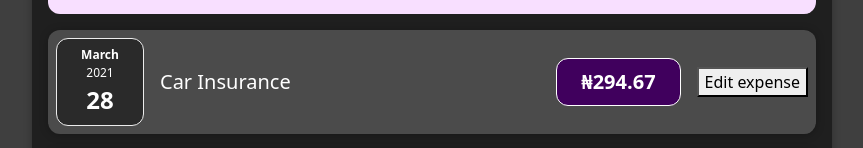
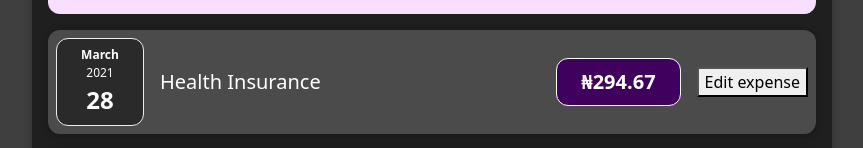
Before and after one commit to candentmind/Expenses-Tracker, a React (Create React App) app: page / in a window 1280 px wide. Shown: the part 385-533 px from the top of the page, without its empty margins (208-1071 px from the left). Built offline with nearby package versions, Linux system fonts and the light colour scheme.

Commit message:
Update DUMMY_EXPENSES data

```diff
--- a/src/App.js
+++ b/src/App.js
@@ -5,13 +5,13 @@ import NewExpense from "./components/NewExpense/NewExpense";
 const DUMMY_EXPENSES = [
   {
     id: "e1",
-    title: "Toilet Paper",
+    title: "Toiletries",
     amount: 94.12,
     date: new Date(2020, 7, 14),
   },
   {
     id: "e3",
-    title: "Car Insurance",
+    title: "Health Insurance",
     amount: 294.67,
     date: new Date(2021, 2, 28),
   },
@@ -21,7 +21,15 @@ const DUMMY_EXPENSES = [
     amount: 450,
     date: new Date(2021, 5, 12),
   },
+  {
+    id: "e5",
+    title: "Microbit",
+    amount: 5000,
+    date: new Date(2022, 9, 15),
+  },
 ];
+
+console.log(DUMMY_EXPENSES);
 
 const App = () => {
   const useSemiPersistentState = (
@@ -62,14 +70,14 @@ const App = () => {
     });
   };
   const getSelectedExpense = (expenseId) => {
-    const expenseItem = expenses.find(item => item.id === expenseId);
+    const expenseItem = expenses.find((item) => item.id === expenseId);
     console.log(expenseItem);
-  }
+  };
 
   return (
     <div>
       <NewExpense onAddExpense={addExpense} />
-      <ExpensesPanel items={expenses} onEditExpense={getSelectedExpense}/>
+      <ExpensesPanel items={expenses} onEditExpense={getSelectedExpense} />
     </div>
   );
 };
```
